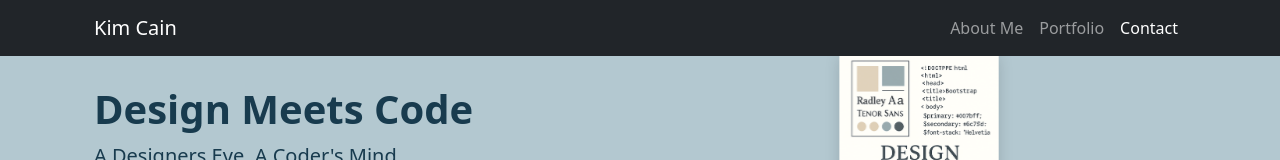
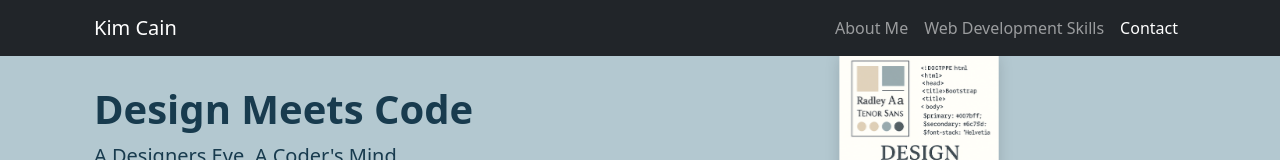
Before and after one commit to motowngal/webd168-2, a plain HTML site: page final/index.html in a window 1280 px wide. Shown: the top 160 px of the page. Drawn offline with nearby package versions, Linux system fonts and the light colour scheme.

Commit message:
Add files via upload

```diff
--- a/final/index.html
+++ b/final/index.html
@@ -47,7 +47,7 @@
               <a class="nav-link" href="#about">About Me</a>
             </li>
             <li class="nav-item">
-              <a class="nav-link" href="#portfolio">Portfolio</a>
+              <a class="nav-link" href="#skills">Web Development Skills</a>
             </li>
             <li class="nav-item">
               <a class="nav-link" href="#contact">Contact</a>
```
